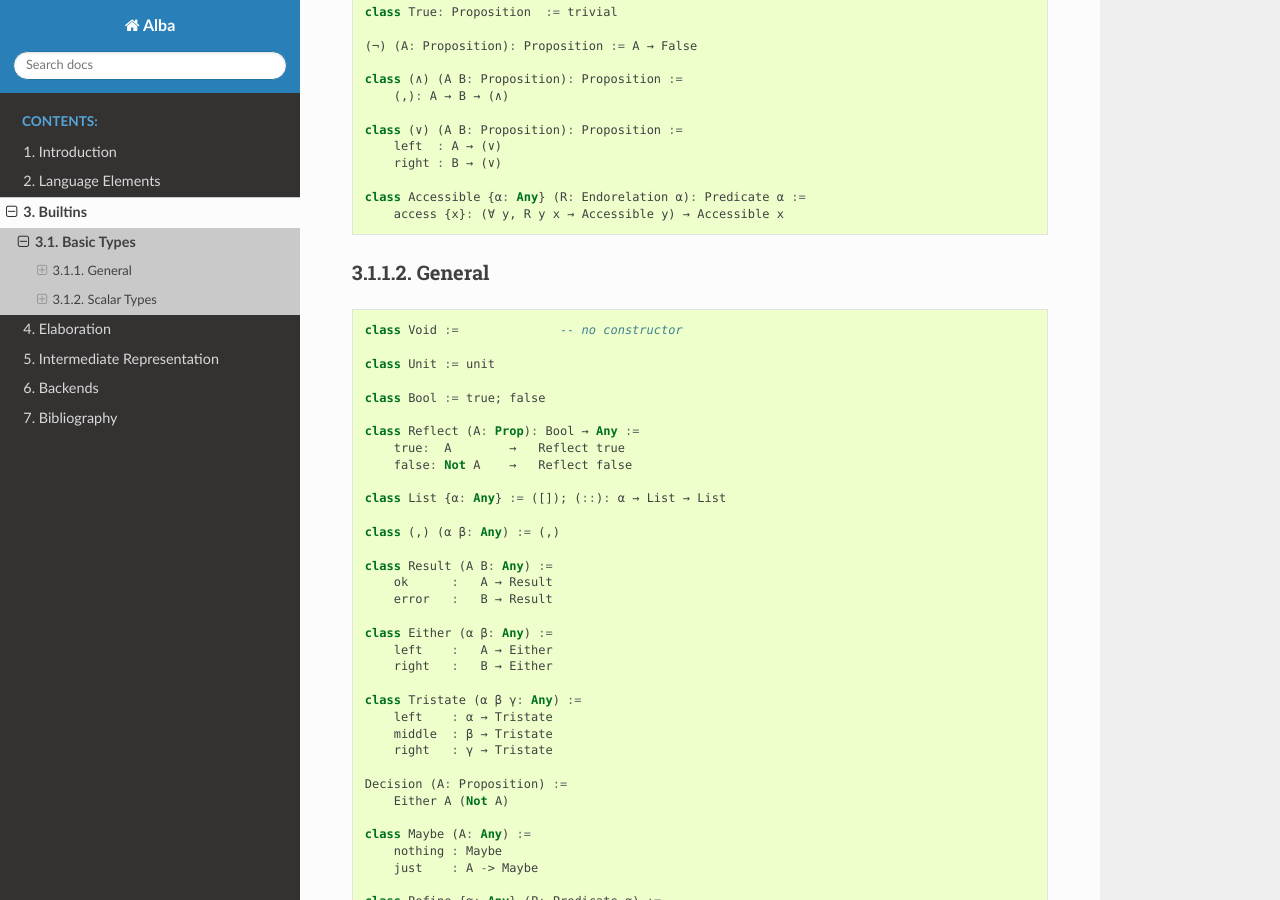
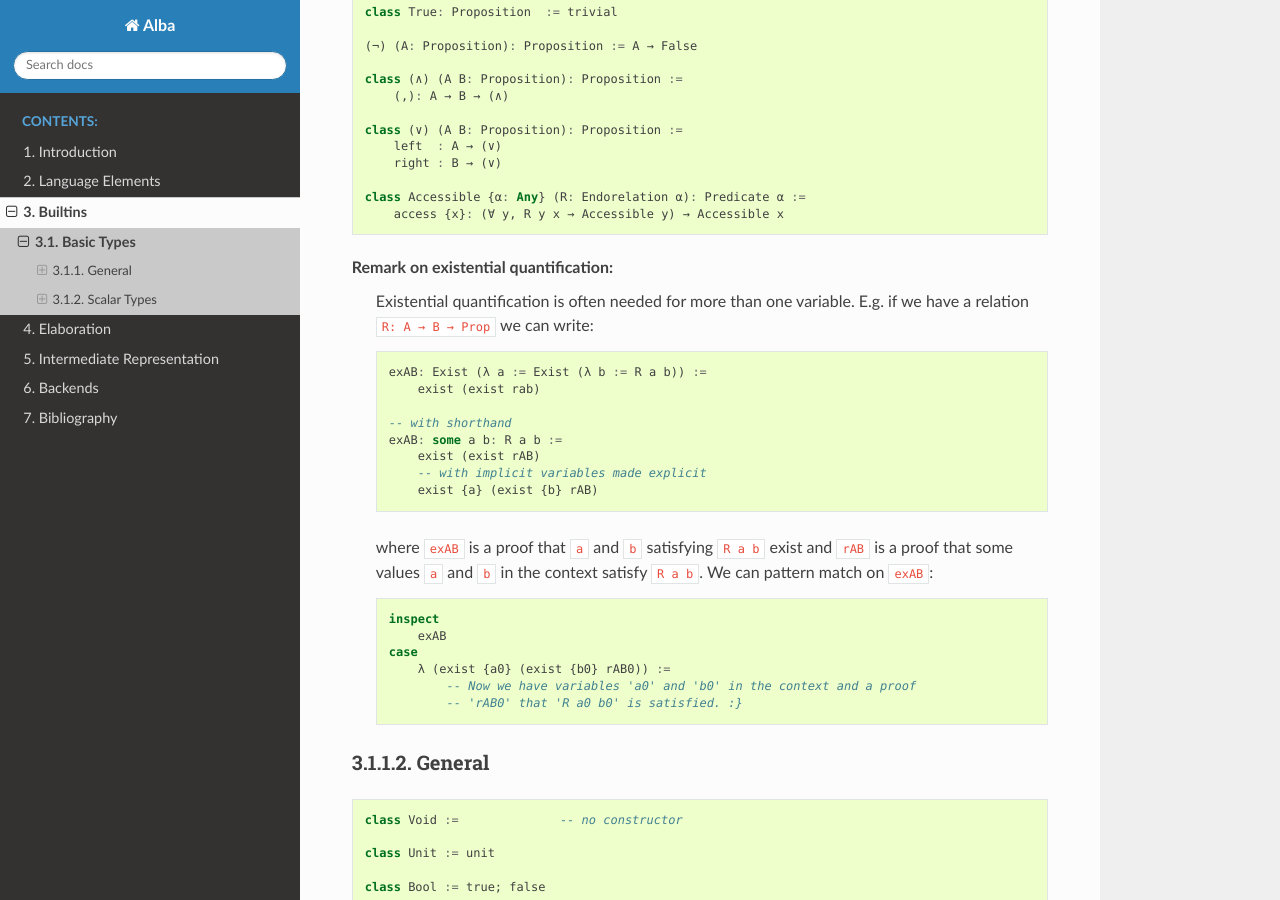
Before and after one commit to alba-lang/lang-spec, a Sphinx documentation site: the page built from sphinx/source/builtin/basic-types.rst, in a window 1280 px wide and 900 px high, scrolled down 510 px. Built offline with Sphinx 7.4.7 and the Read the Docs theme 2.0.0, drawn with Linux system fonts in a browser that asks for light colours.

Commit message:
Added shorthand for existential quantification
    some a b: R a b

        modified:   sphinx/source/builtin/basic-types.rst

```diff
--- a/sphinx/source/builtin/basic-types.rst
+++ b/sphinx/source/builtin/basic-types.rst
@@ -40,6 +40,30 @@ Logical
     class Accessible {α: Any} (R: Endorelation α): Predicate α :=
         access {x}: (∀ y, R y x → Accessible y) → Accessible x
 
+
+Remark on existential quantification:
+    Existential quantification is often needed for more than one variable. E.g. if
+    we have a relation ``R: A → B → Prop`` we can write::
+
+        exAB: Exist (λ a := Exist (λ b := R a b)) :=
+            exist (exist rab)
+
+        -- with shorthand
+        exAB: some a b: R a b :=
+            exist (exist rAB)
+            -- with implicit variables made explicit
+            exist {a} (exist {b} rAB)
+
+    where ``exAB`` is a proof that ``a`` and ``b`` satisfying ``R a b`` exist and
+    ``rAB`` is a proof that some values ``a``  and ``b`` in the context satisfy ``R
+    a b``. We can pattern match on ``exAB``::
+
+        inspect
+            exAB
+        case
+            λ (exist {a0} (exist {b0} rAB0)) :=
+                -- Now we have variables 'a0' and 'b0' in the context and a proof
+                -- 'rAB0' that 'R a0 b0' is satisfied. :}
 
 
 General
```
